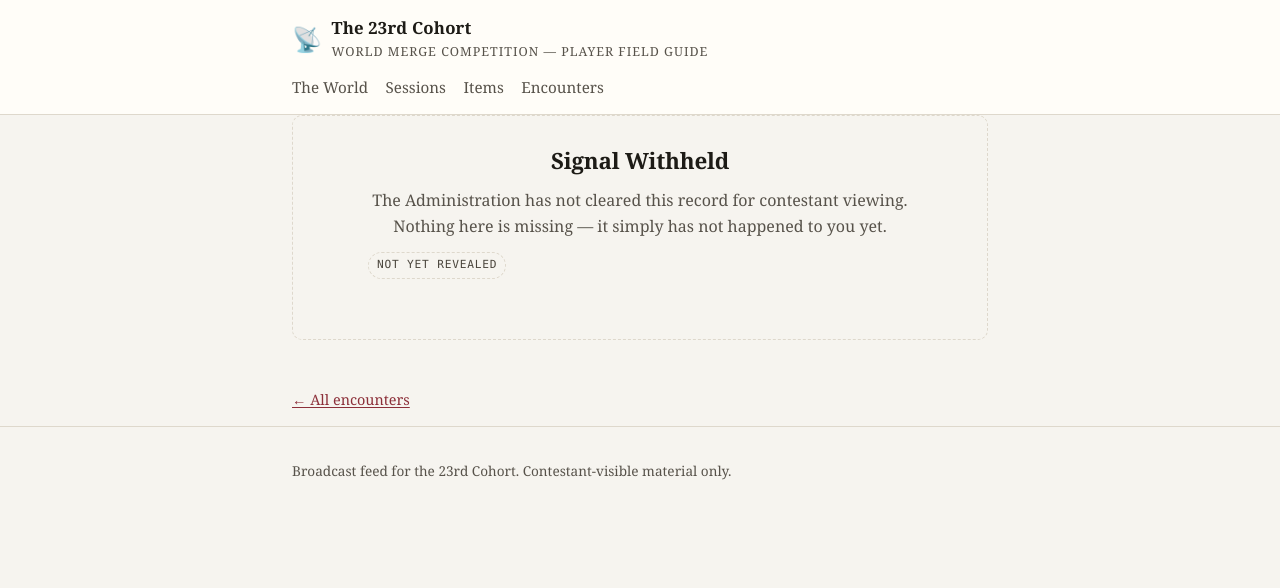
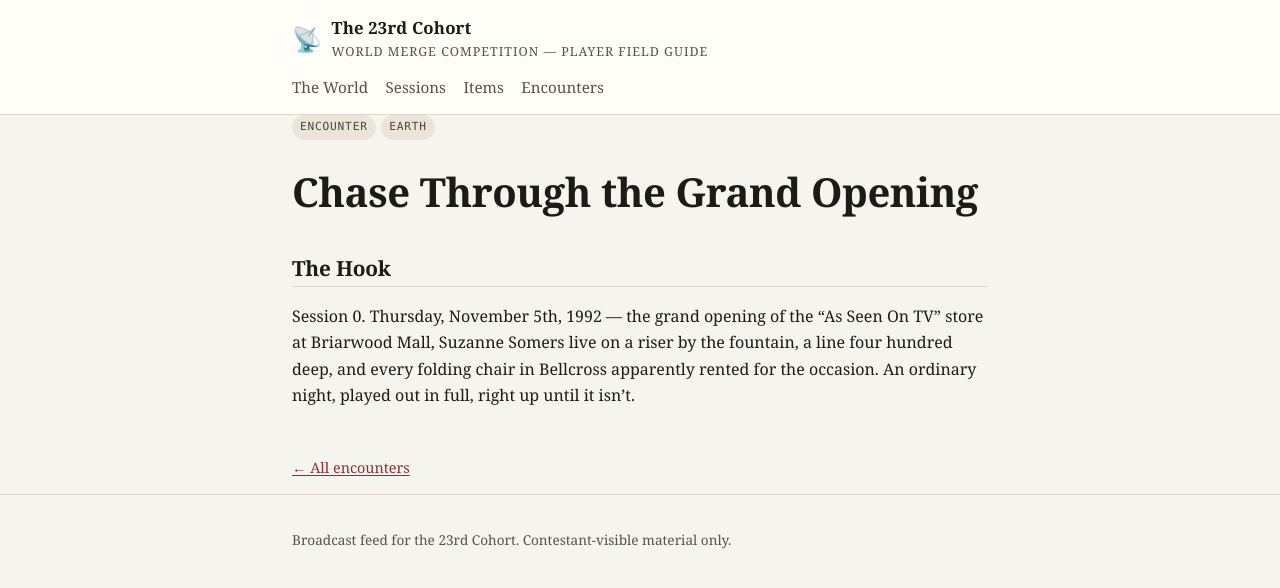
Before and after one commit to joshuajcarson/world-merge-competition-dnd-game, a Jekyll site: the page built from encounters/chase-through-the-grand-opening.md, in a window 1280 px wide. Shown: the top 588 px of the page. Built offline with Jekyll 4.4.1, drawn with Linux system fonts in a browser that asks for light colours.

Commit message:
Publish Chase, Mall Rats, and Aether Breach with a spoiler-safe split
Encounter files had no player-facing half by convention, so flipping
player_known straight to true would have published full node graphs,
triggers, monster notes, and endings before any of these three had
been played. Restructured each instead: a short, non-spoiling ## The
Hook section right after the title, then everything from ## Premise
onward moved behind a ## DM Only heading (the site hides everything
from the first ## DM ... heading on, regardless of nesting).

Updates encounter-weaver's dc-guide.md and encounters/README.md to
document this as the sanctioned pattern for publishing an encounter
file going forward, correcting the prior "never flips" guidance.

```diff
--- a/encounters/chase-through-the-grand-opening.md
+++ b/encounters/chase-through-the-grand-opening.md
@@ -8,12 +8,22 @@ tags: [chase, session-zero, world-merge, briarwood-mall, tutorial]
 party_tier: "level 1 (freshly created at the merge)"
 party_size: "3-4"
 created: 2026-08-02
-updated: 2026-08-02
+updated: 2026-08-08
 source: encounter-weaver
-player_known: false
+player_known: true
 ---
 
 # Chase Through the Grand Opening
+
+## The Hook
+
+Session 0. Thursday, November 5th, 1992 — the grand opening of the "As Seen On
+TV" store at Briarwood Mall, Suzanne Somers live on a riser by the fountain, a
+line four hundred deep, and every folding chair in Bellcross apparently rented
+for the occasion. An ordinary night, played out in full, right up until it
+isn't.
+
+## DM Only
 
 ## Premise
 
```
Also changed, not shown: encounters/README.md (+7 -2 lines), encounters/aether-breach-at-briarwood.md (+9 -2 lines), encounters/mall-rats.md (+9 -2 lines), .claude/skills/encounter-weaver/references/dc-guide.md.
